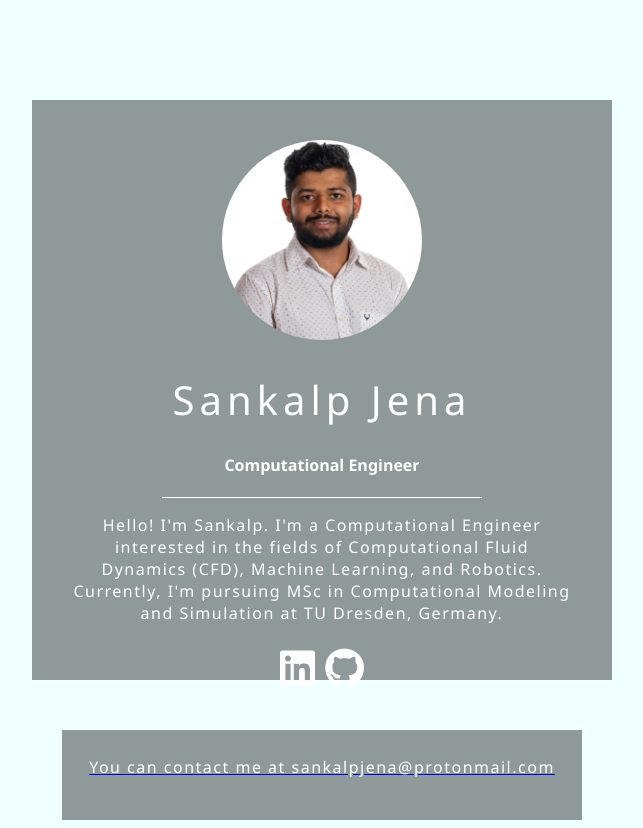
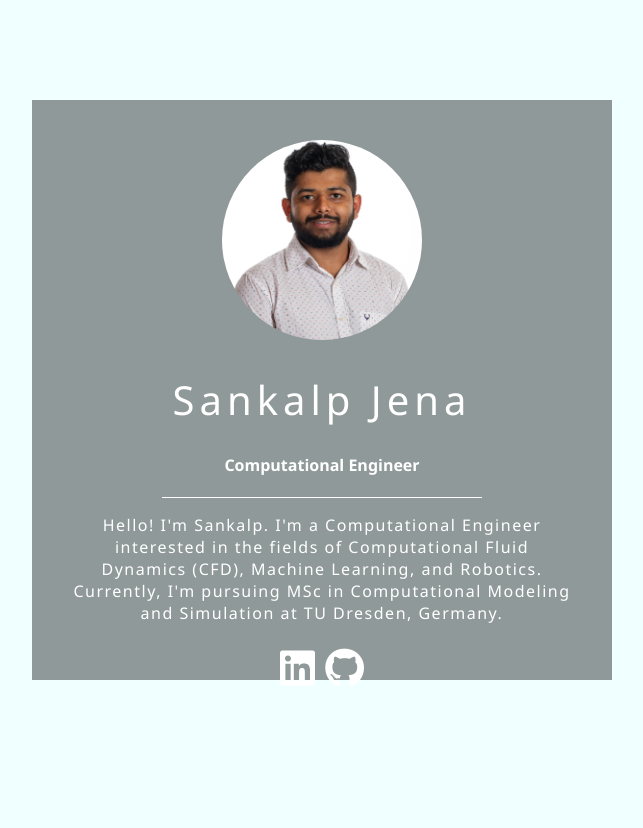
Before and after one commit to sankalpjena/sankalpjena.github.io, a plain HTML site: page index.html in a window 1280 px wide. Shown: the whole page, without its empty margins (318-961 px from the left). After the commit the page ends 800 px from the top, so only its background shows below. Drawn offline with Linux system fonts and the light colour scheme.

```diff
--- a/index.html
+++ b/index.html
@@ -30,11 +30,7 @@
 
 </div>
 
-<div class="contact-box">
-	<p>
-		You can contact me at sankalpjena@protonmail.com
-	</p>
-</div>
+
 
 </body>
 
```
